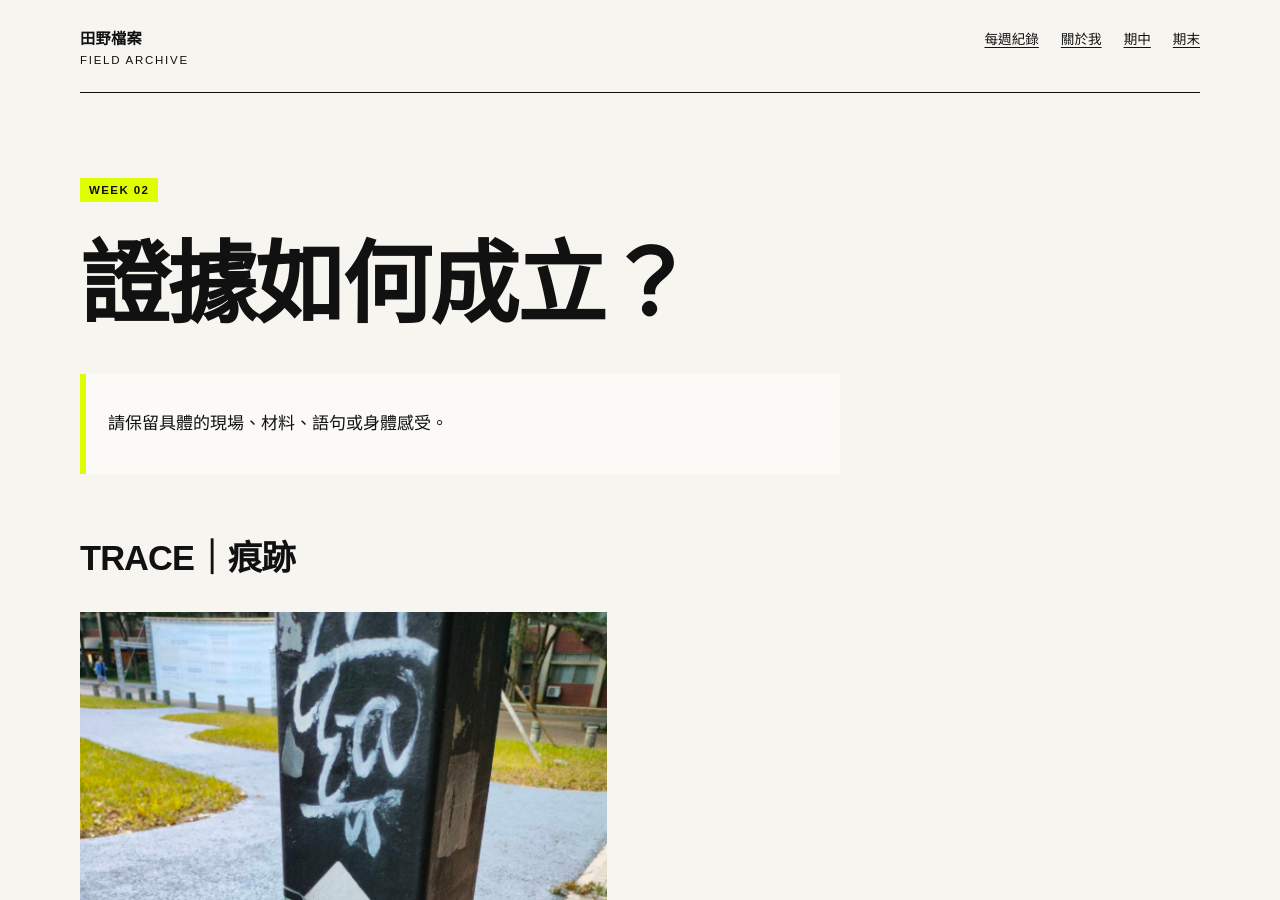
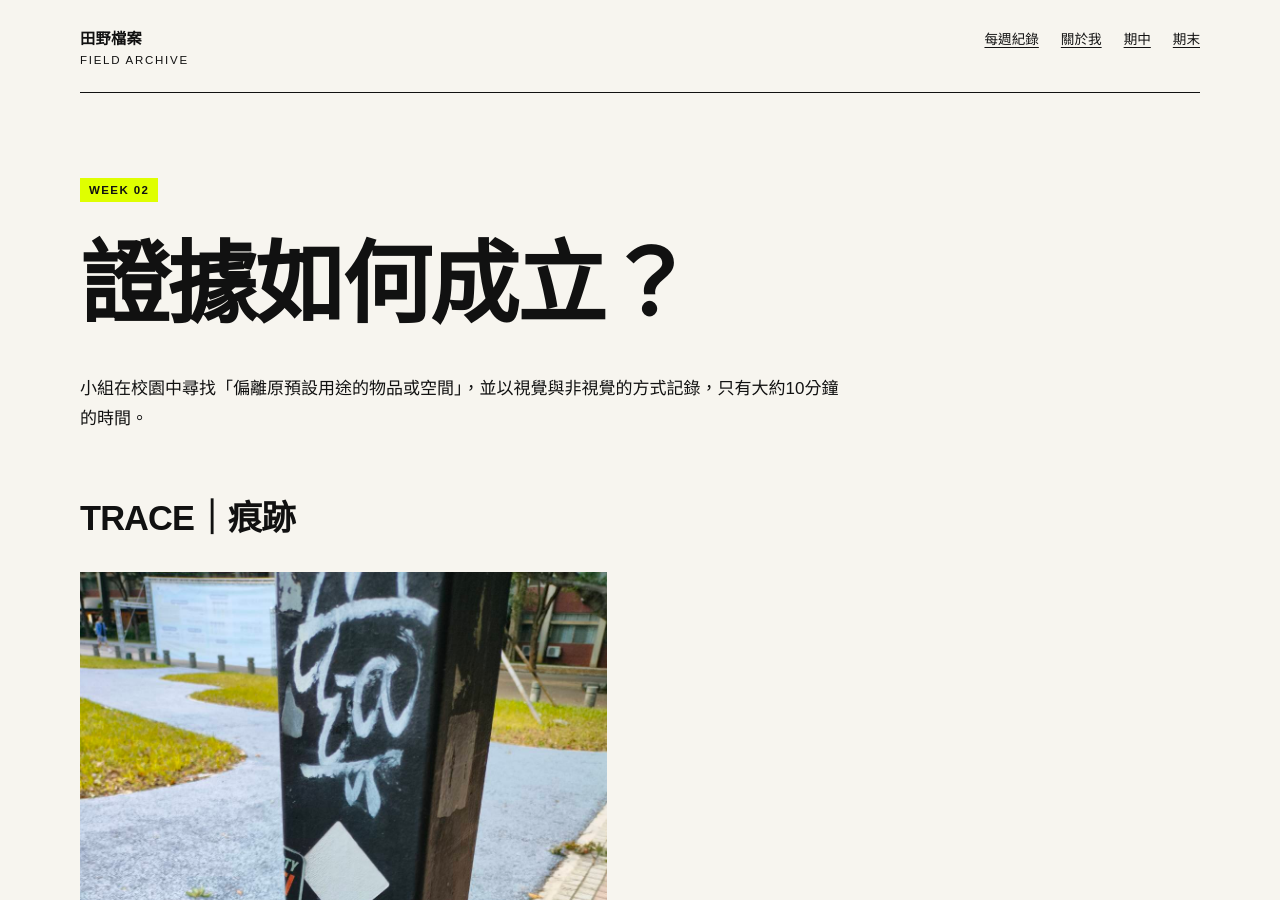
Before and after one commit to ivyjih/fieldworkarchive, a Jekyll site: the page built from weeks/week-02.md, in a window 1280 px wide and 900 px high. Built offline with Jekyll 4.4.1, drawn with Linux system fonts in a browser that asks for light colours; some of the changed text lies outside the part shown.

Commit message:
Update week-02.md

```diff
--- a/weeks/week-02.md
+++ b/weeks/week-02.md
@@ -7,12 +7,12 @@ permalink: /weeks/week-02/
 
 # 證據如何成立？
 
-> 請保留具體的現場、材料、語句或身體感受。
+小組在校園中尋找「偏離原預設用途的物品或空間」，並以視覺與非視覺的方式記錄，只有大約10分鐘的時間。
 
 ## TRACE｜痕跡
 
 ![偏離原始用途的證據]({{ '/assets/images/evidence0915.jpg' | relative_url }})
-小組在校園中尋找「偏離原預設用途的物品或空間」，並以視覺與非視覺的方式記錄，只有大約10分鐘的時間，相當倉促。我們最後被廣場上的路燈桿所吸引: 原本應該是黑色平滑塗料的燈桿表面，被不少人塗鴉和貼上貼紙，即使這在一般路上是再普通不過的景象，卻相當呼應我們的目標內容。視覺上原本並沒有預設放上任何裝飾的燈桿，被人們自然地當成了表現、宣傳自我的平台；非視覺的部分則是原本表面平滑的觸感，因為貼紙而增加了不同的紋理，或許可以用拓印的方式記錄此觸覺線索。
+其實時間相當倉促，我們最後被廣場上的路燈桿所吸引: 原本應該是黑色平滑塗料的燈桿表面，被不少人塗鴉和貼上貼紙，即使這在一般路上是再普通不過的景象，卻相當呼應我們的目標內容。視覺上原本並沒有預設放上任何裝飾的燈桿，被人們自然地當成了表現、宣傳自我的平台；非視覺的部分則是原本表面平滑的觸感，因為貼紙而增加了不同的紋理，或許可以用拓印的方式記錄此觸覺線索。
 
 ## FRICTION｜摩擦
 
```
